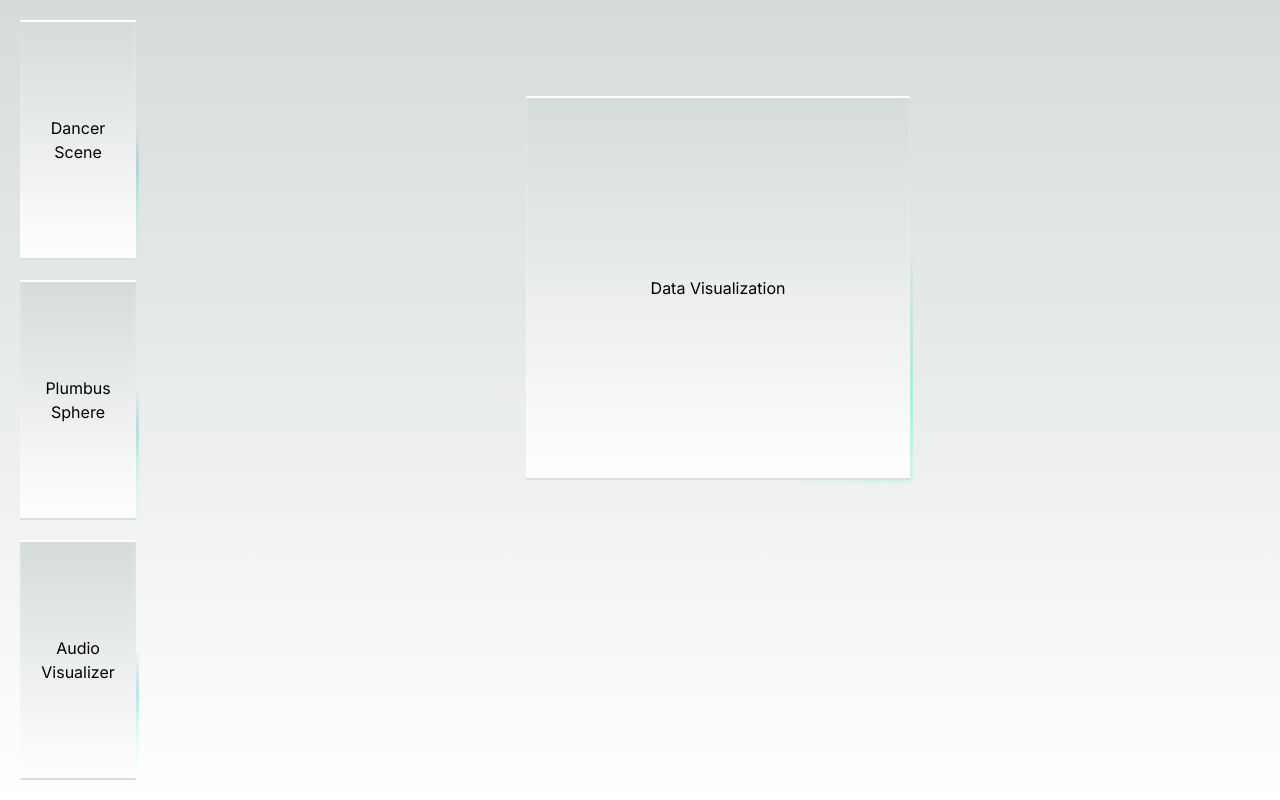
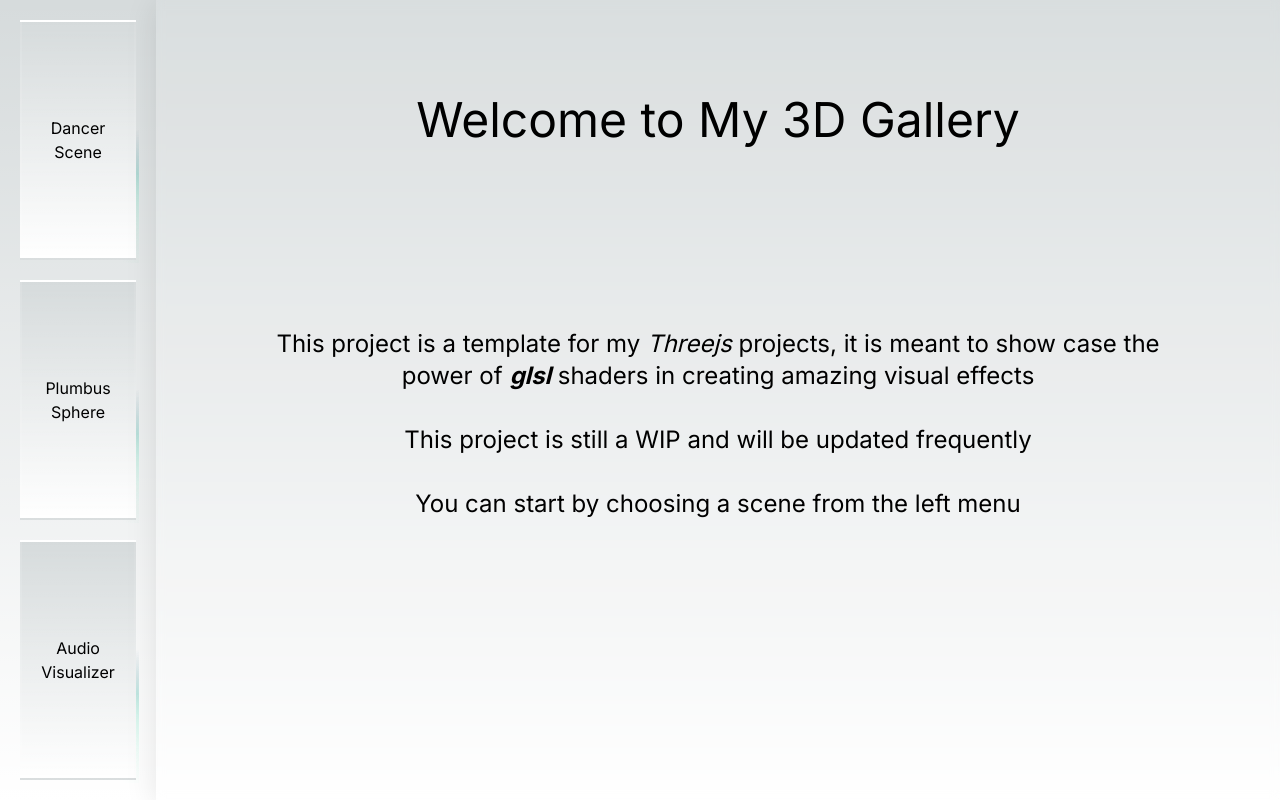
Before and after one commit to samoz93/3d_gallery, a Next.js app in the folder frontend/: page / in a window 1280 px wide. Built offline with nearby package versions, Linux system fonts and the light colour scheme.

Commit message:
Update the main page

```diff
--- a/frontend/src/app/page.tsx
+++ b/frontend/src/app/page.tsx
@@ -2,10 +2,23 @@
 
 export default function Home() {
   return (
-    <main className="flex min-h-screen flex-col items-center justify-between p-24 h-full">
-      <div className="card flex justify-center items-center h-96 w-96 ">
-        Data Visualization
-      </div>
+    <main className="flex min-h-screen flex-col items-center justify-between p-24 h-full glass_gradient">
+      <h1 className="text-5xl">Welcome to My 3D Gallery</h1>
+      <p className="text-2xl text-center">
+        This project is a template for my <i>Threejs</i> projects, it is meant
+        to show case the power of{" "}
+        <b>
+          <i>glsl</i>
+        </b>{" "}
+        shaders in creating amazing visual effects
+        <br />
+        <br />
+        This project is still a WIP and will be updated frequently
+        <br />
+        <br />
+        You can start by choosing a scene from the left menu
+      </p>
+      <a className="text-2xl" href="" />
     </main>
   );
 }
--- a/frontend/src/app/scenes/layout.tsx
+++ b/frontend/src/app/scenes/layout.tsx
@@ -1,6 +1,6 @@
 "use client";
 
-import { LayoutProps } from "@next/types/app/scenes/layout";
+import { LayoutProps } from "@next/types/app/layout";
 import { Leva } from "leva";
 
 export default function Layout({ children }: LayoutProps) {
```
